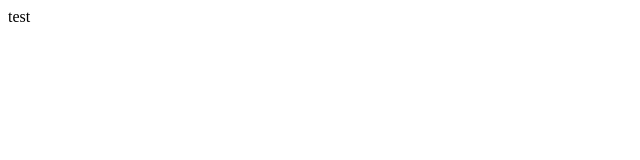
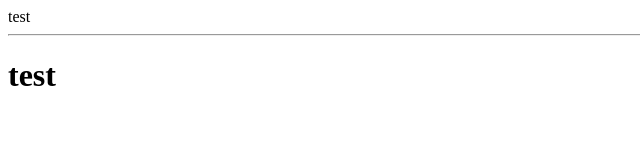
Before and after one commit to juketsu/juketsu.github.io, a plain HTML site: page index.html in a window 1280 px wide. Shown: the whole page, without its empty margins (0-640 px from the left). Drawn offline with Linux system fonts and the light colour scheme.

Commit message:
Update index.html

```diff
--- a/index.html
+++ b/index.html
@@ -1,3 +1,8 @@
 <html>
-  <body>test</body>
+  <body>
+    test
+    <br>
+    <hr>
+    <h1>test</h1>
+  </body>
 </html>
```
